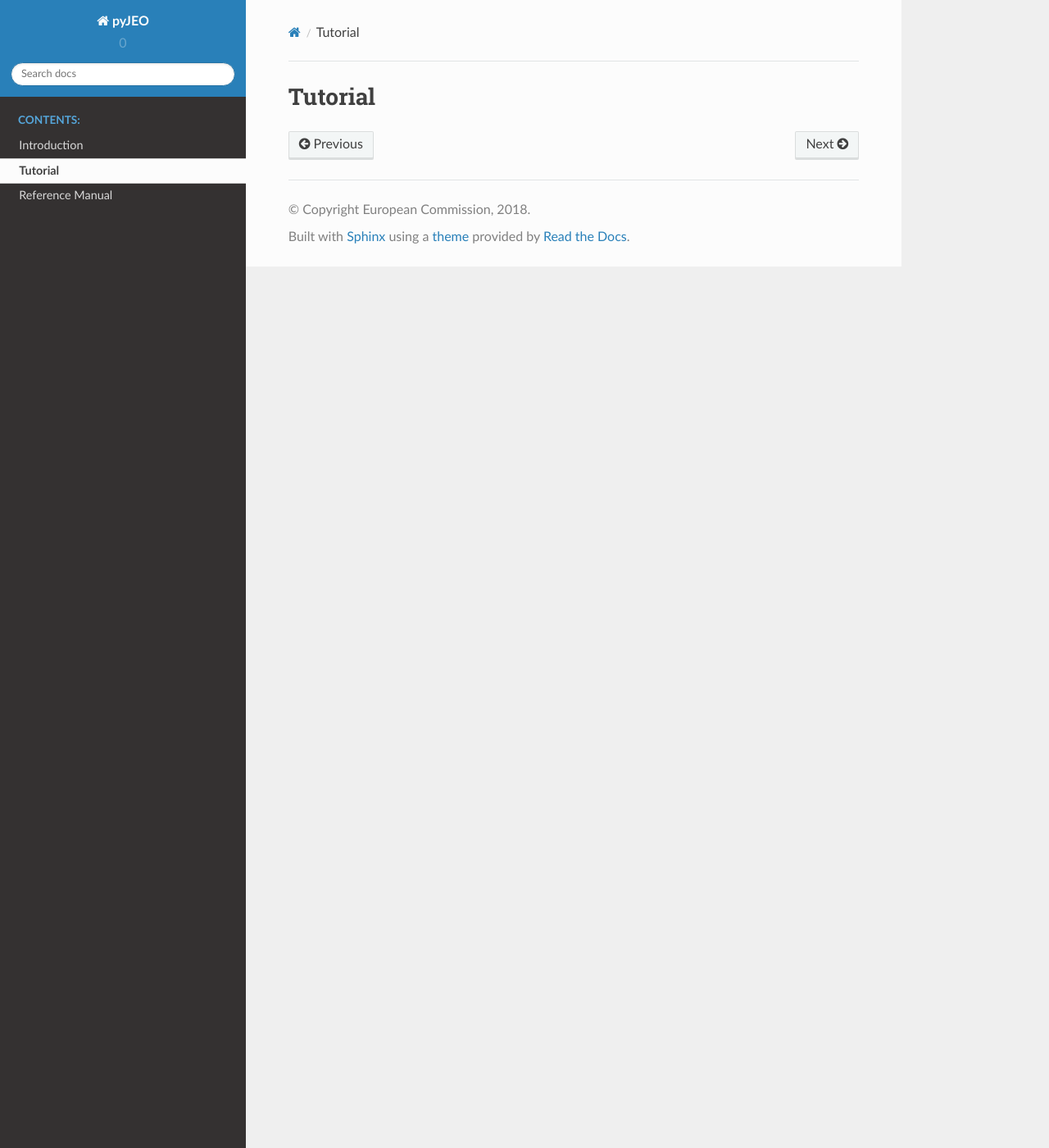
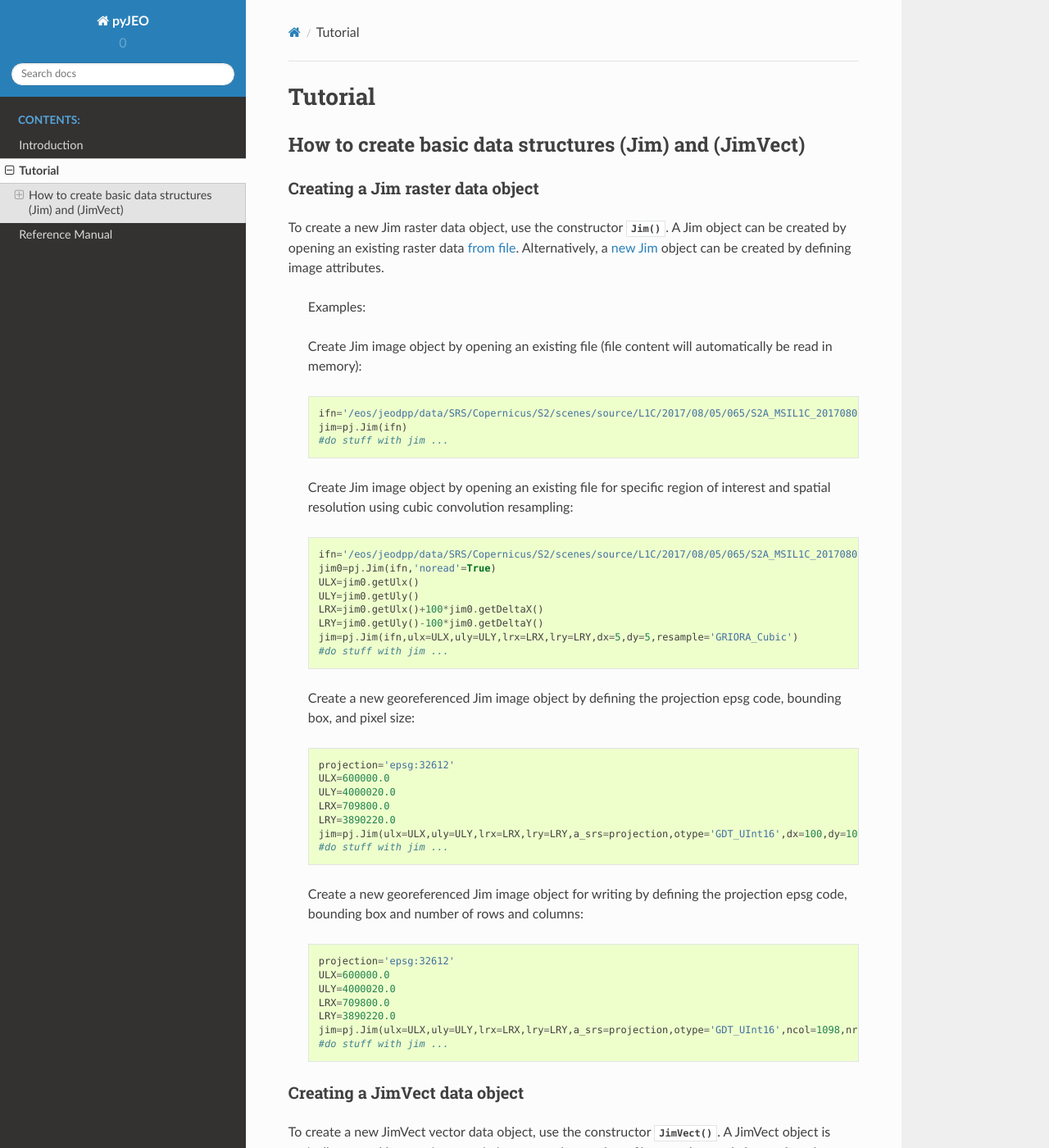
Before and after one commit to ec-jrc/jeolib-pyjeo, a Sphinx documentation site: the page built from doc/2_tutorial.rst, in a window 1280 px wide and 1400 px high. Shown: the whole window at 82% size. Built offline with Sphinx 7.4.7 and the Read the Docs theme 2.0.0, drawn with Linux system fonts in a browser that asks for light colours; some of the changed text lies outside the part shown.

```diff
--- a/doc/2_tutorial.rst
+++ b/doc/2_tutorial.rst
@@ -1,5 +1,83 @@
+########
 Tutorial
-========
+########
 
 .. toctree::
-   :maxdepth: 3
+   :maxdepth: 4
+
+*******************************************************
+How to create basic data structures (Jim) and (JimVect)
+*******************************************************
+
+=================================
+Creating a Jim raster data object
+=================================
+
+To create a new Jim raster data object, use the constructor :py:meth:`Jim`. A Jim object can be created by opening an existing raster data :ref:`from file <create_Jim_from_file>`. Alternatively, a :ref:`new Jim <create_Jim_new>` object can be created by defining image attributes.
+
+   Examples:
+
+   Create Jim image object by opening an existing file (file content will
+   automatically be read in memory)::
+
+        ifn='/eos/jeodpp/data/SRS/Copernicus/S2/scenes/source/L1C/2017/08/05/065/S2A_MSIL1C_20170805T102031_N0205_R065_T32TNR_20170805T102535.SAFE/GRANULE/L1C_T32TNR_A011073_20170805T102535/IMG_DATA/T32TNR_20170805T102031_B08.jp2'
+        jim=pj.Jim(ifn)
+        #do stuff with jim ...
+
+   Create Jim image object by opening an existing file for specific region of
+   interest and spatial resolution using cubic convolution resampling::
+
+        ifn='/eos/jeodpp/data/SRS/Copernicus/S2/scenes/source/L1C/2017/08/05/065/S2A_MSIL1C_20170805T102031_N0205_R065_T32TNR_20170805T102535.SAFE/GRANULE/L1C_T32TNR_A011073_20170805T102535/IMG_DATA/T32TNR_20170805T102031_B08.jp2'
+        jim0=pj.Jim(ifn,'noread'=True)
+        ULX=jim0.getUlx()
+        ULY=jim0.getUly()
+        LRX=jim0.getUlx()+100*jim0.getDeltaX()
+        LRY=jim0.getUly()-100*jim0.getDeltaY()
+        jim=pj.Jim(ifn,ulx=ULX,uly=ULY,lrx=LRX,lry=LRY,dx=5,dy=5,resample='GRIORA_Cubic')
+        #do stuff with jim ...
+
+
+   Create a new georeferenced Jim image object by defining the projection epsg
+   code, bounding box, and pixel size::
+
+        projection='epsg:32612'
+        ULX=600000.0
+        ULY=4000020.0
+        LRX=709800.0
+        LRY=3890220.0
+        jim=pj.Jim(ulx=ULX,uly=ULY,lrx=LRX,lry=LRY,a_srs=projection,otype='GDT_UInt16',dx=100,dy=100)
+        #do stuff with jim ...
+
+   Create a new georeferenced Jim image object for writing by defining
+   the projection epsg code, bounding box and number of rows and columns::
+
+        projection='epsg:32612'
+        ULX=600000.0
+        ULY=4000020.0
+        LRX=709800.0
+        LRY=3890220.0
+        jim=pj.Jim(ulx=ULX,uly=ULY,lrx=LRX,lry=LRY,a_srs=projection,otype='GDT_UInt16',ncol=1098,nrow=1098)
+        #do stuff with jim ...
+
+=================================
+Creating a JimVect data object
+=================================
+
+To create a new JimVect vector data object, use the constructor :py:meth:`JimVect`. A JimVect object is typically created by opening an existing vector dataset from file or as the result from a function or method, e.g., the method :py:meth:`~geometry._Geometry.extractOgr` in module :py:mod:`geometry` on a Jim object.
+
+   Examples:
+
+   Open a vector and read all layers::
+
+     v0=pj.JimVect('/path/to/vector.sqlite')
+
+   Open a vector and read layer named lodi::
+
+     v0=pj.JimVect('/path/to/nuts.sqlite', ln='lodi')
+
+   Extract the mean value of the pixels within the polygon of the provided reference vector. Exclude the pixels within a buffer of 10m of the polygon boundary. Use a temporary vector in memory for the calculation. Write the result to the final destination on disk::
+
+     reference = pj.JimVect('/path/to/reference.sqlite')
+     jim0 = pj.Jim('/path/to/raster.tif')
+     v = jim0.extractOgr(reference, buffer=-10, rule=['mean'], output='/vsimem/temp.sqlite', oformat='SQLite')
+     v.write('/path/to/output.sqlite)
--- a/doc/conf.py
+++ b/doc/conf.py
@@ -88,6 +88,10 @@
 todo_include_todos = False
 
 numfig = True
+
+#20190305 : do not print module name
+#https://stackoverflow.com/questions/32858931/how-to-stop-sphinx-automethod-prefixing-method-name-with-class-name
+#add_module_names = False
 
 # -- Options for HTML output ----------------------------------------------
 
```
Also changed, not shown: doc/3_reference.rst (+198 -156 lines), doc/figures/jiplib_swig.png, 9 other files.
